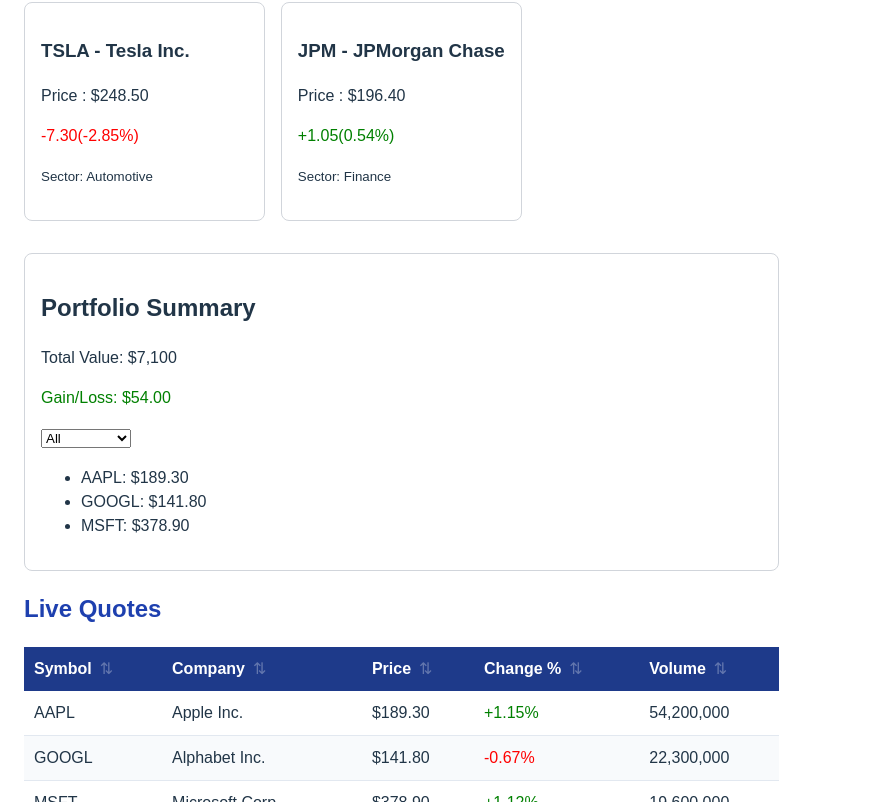
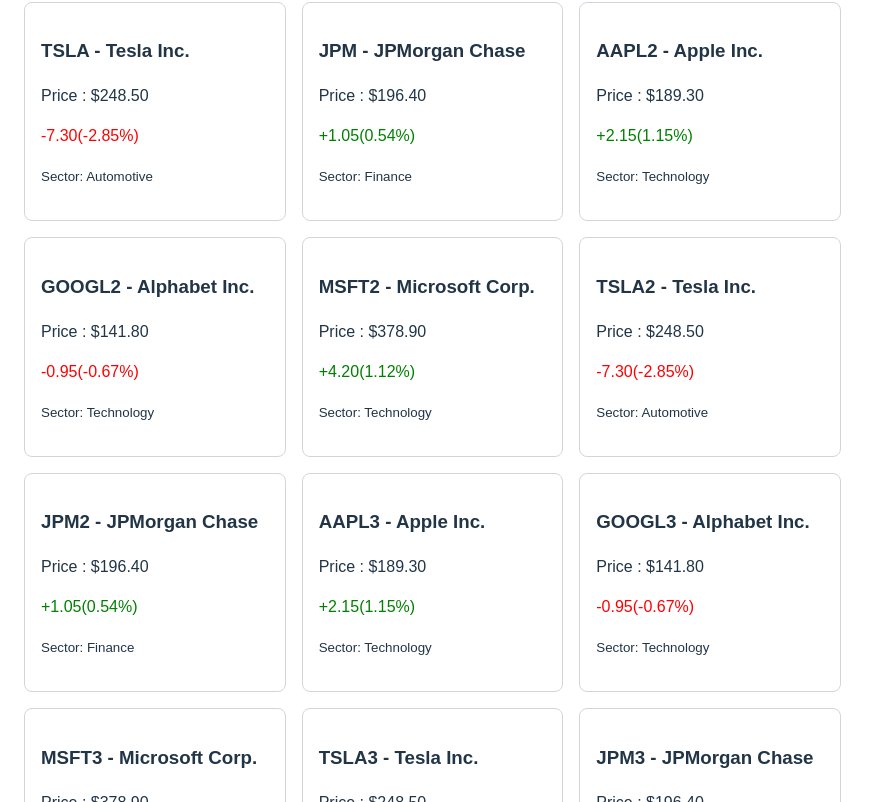
Before and after one commit to Adityaa112/week2day1, a React (Vite) app: page / in a window 1280 px wide. Shown: the part 438-1240 px from the top of the page, without its empty margins (0-880 px from the left). Built offline with nearby package versions, Linux system fonts and the light colour scheme.

Commit message:
UseVirtualList, LiveQuotesFeature

```diff
--- a/src/App.tsx
+++ b/src/App.tsx
@@ -13,6 +13,7 @@
 import DataTable from './components/DataTable';
 import TradeForm from './components/TradeForm';
 import TradeFeature from './features/trades/TradeFeature'; // NEW
+import LiveQuotesFeature from './features/quotes/LiveQuotesFeature'; // NEW
 
 function App() {
   const [selectedStock, setSelectedStock] = useState<Stock | null>(null);
@@ -61,28 +62,13 @@
 
       <PortfolioSummary availableStocks={stocks} />
 
-      {/* Live Quotes Table - Sorting enabled on Price and Change */}
-      <h2 style={{ color: '#1E40AF' }}>Live Quotes</h2>
-      <DataTable<Stock>
-        data={filteredStocks}
-        rowKey='id'
-        onRowClick={setSelectedStock}
-        emptyMessage='No stocks match your search.'
-        columns={[
-          { key: 'symbol', header: 'Symbol', sortable: true },
-          { key: 'name', header: 'Company', sortable: true },
-          { key: 'price', header: 'Price', sortable: true,
-            render: v => `$${Number(v).toFixed(2)}` },
-          { key: 'changePct', header: 'Change %', sortable: true,
-            render: v => {
-              const n = Number(v);
-              return <span style={{ color: n >= 0 ? 'green' : 'red' }}>
-                {n >= 0 ? '+' : ''}{n.toFixed(2)}%
-              </span>;
-            }},
-          { key: 'volume', header: 'Volume', sortable: true,
-            render: v => Number(v).toLocaleString() },
-        ]}
+      {/* Live Quotes Feature with Virtual List */}
+      <LiveQuotesFeature
+        stocks={filteredStocks}
+        selectedStock={selectedStock}
+        onSelectStock={setSelectedStock}
+        onSearch={setSearchQuery}
+        onFilterChange={setSectorFilter}
       />
 
       {/* Trade History Feature with Infinite Scroll */}
--- a/src/data/stockData.ts
+++ b/src/data/stockData.ts
@@ -30,6 +30,37 @@
         price: 196.40, change: 1.05, changePct: 0.54,
         volume: 8_900_000, marketCap: 568_000_000_000, sector: 'Finance'
     },
+    // Duplicated stocks for virtualization demo
+    ...Array.from({ length: 45 }, (_, i) => {
+        const base = [
+            {
+                name: 'Apple Inc.', price: 189.30, change: 2.15, changePct: 1.15,
+                volume: 54_200_000, marketCap: 2_950_000_000_000, sector: 'Technology'
+            },
+            {
+                name: 'Alphabet Inc.', price: 141.80, change: -0.95, changePct: -0.67,
+                volume: 22_300_000, marketCap: 1_770_000_000_000, sector: 'Technology'
+            },
+            {
+                name: 'Microsoft Corp.', price: 378.90, change: 4.20, changePct: 1.12,
+                volume: 19_600_000, marketCap: 2_810_000_000_000, sector: 'Technology'
+            },
+            {
+                name: 'Tesla Inc.', price: 248.50, change: -7.30, changePct: -2.85,
+                volume: 98_700_000, marketCap: 791_000_000_000, sector: 'Automotive'
+            },
+            {
+                name: 'JPMorgan Chase', price: 196.40, change: 1.05, changePct: 0.54,
+                volume: 8_900_000, marketCap: 568_000_000_000, sector: 'Finance'
+            }
+        ];
+        const idx = i % 5;
+        return {
+            id: `stock${6 + i}`,
+            symbol: `${['AAPL', 'GOOGL', 'MSFT', 'TSLA', 'JPM'][idx]}${2 + Math.floor(i / 5)}`,
+            ...base[idx]
+        };
+    })
 ];
 
 export const trades: Trade[] = [
--- /dev/null
+++ b/src/features/quotes/LiveQuotesFeature.tsx
@@ -0,0 +1,114 @@
+import React from 'react';
+import type { Stock }        from '../../types/stock.types';
+import StockCard        from '../../components/StockCard';
+import SearchBar        from '../../components/SearchBar';
+import useVirtualList   from '../../hooks/useVirtualList'; // NEW
+
+const ROW_HEIGHT       = 44;                        // NEW
+const VISIBLE_ROWS     = 12;                        // NEW
+const CONTAINER_HEIGHT = ROW_HEIGHT * VISIBLE_ROWS; // NEW
+
+interface LiveQuotesFeatureProps {
+  stocks:         Stock[];
+  selectedStock:  Stock | null;
+  onSelectStock:  (stock: Stock) => void;
+  onSearch:       (query: string) => void;
+  onFilterChange: (sector: string) => void;
+}
+
+const LiveQuotesFeature: React.FC<LiveQuotesFeatureProps> = ({
+  stocks, selectedStock, onSelectStock, onSearch, onFilterChange,
+}) => {
+
+  // NEW: call the hook
+  const result       = useVirtualList(stocks, { rowHeight: ROW_HEIGHT, visibleRows: VISIBLE_ROWS, overScan: 3 });
+  const visibleItems = result.visibleItems;
+  const containerRef = result.containerRef;
+  const spacerAbove  = result.spacerAbove;
+  const spacerBelow  = result.spacerBelow;
+  const startIndex   = result.startIndex;
+
+  return (
+    <>
+      {/* SearchBar — unchanged */}
+      <SearchBar onSearch={onSearch} onFilterChange={onFilterChange}
+        placeholder="Search by symbol or name..." />
+
+      {/* StockCard grid — unchanged */}
+      <div style={{ display:'grid', gridTemplateColumns:'repeat(3,1fr)', gap:16, marginBottom:24 }}>
+        {stocks.map(function(stock) {
+          return (
+            <StockCard key={stock.id} stock={stock}
+              isSelected={selectedStock?.id === stock.id}
+              onSelect={onSelectStock} />
+          );
+        })}
+      </div>
+
+      <h2 style={{ color:'#1E40AF' }}>
+        Live Quotes
+        <span style={{ fontSize:14, fontWeight:'normal', color:'#6B7280', marginLeft:12 }}>
+          {visibleItems.length} of {stocks.length} rows in DOM
+        </span>
+      </h2>
+
+      {/* NEW: fixed-height scrollable container */}
+      <div ref={containerRef} style={{ height:CONTAINER_HEIGHT, overflowY:'auto',
+        border:'1px solid #E5E7EB', borderRadius:6 }}>
+
+        <table style={{ width:'100%', borderCollapse:'collapse' }}>
+          <thead style={{ position:'sticky', top:0, zIndex:1 }}>
+            <tr style={{ background:'#1E3A8A', color:'#fff' }}>
+              <th style={{ padding:'10px 8px', textAlign:'left' }}>Symbol</th>
+              <th style={{ padding:'10px 8px', textAlign:'left' }}>Company</th>
+              <th style={{ padding:'10px 8px', textAlign:'left' }}>Price</th>
+              <th style={{ padding:'10px 8px', textAlign:'left' }}>Change %</th>
+              <th style={{ padding:'10px 8px', textAlign:'left' }}>Volume</th>
+              <th style={{ padding:'10px 8px', textAlign:'left' }}>Sector</th>
+            </tr>
+          </thead>
+
+          <tbody>
+            {/* NEW: spacer above */}
+            {spacerAbove > 0 && (
+              <tr><td colSpan={6} style={{ height:spacerAbove, padding:0 }} /></tr>
+            )}
+
+            {/* NEW: only the visible rows */}
+            {visibleItems.map(function(stock, indexInSlice) {
+              const actualRowNumber = startIndex + indexInSlice;
+              const background      = actualRowNumber % 2 === 0 ? '#ffffff' : '#F8FAFC';
+              const isPositive      = stock.changePct >= 0;
+              const changeColour    = isPositive ? '#166534' : '#991B1B';
+              const changePrefix    = isPositive ? '+' : '';
+              return (
+                <tr key={stock.id} onClick={function() { onSelectStock(stock); }}
+                  style={{ height:ROW_HEIGHT, background, cursor:'pointer', borderBottom:'1px solid #E5E7EB' }}>
+                  <td style={{ padding:'0 8px', fontSize:14, fontWeight:'bold' }}>{stock.symbol}</td>
+                  <td style={{ padding:'0 8px', fontSize:14 }}>{stock.name}</td>
+                  <td style={{ padding:'0 8px', fontSize:14 }}>${stock.price.toFixed(2)}</td>
+                  <td style={{ padding:'0 8px', fontSize:14, color:changeColour, fontWeight:'bold' }}>
+                    {changePrefix}{stock.changePct.toFixed(2)}%
+                  </td>
+                  <td style={{ padding:'0 8px', fontSize:14 }}>{stock.volume.toLocaleString()}</td>
+                  <td style={{ padding:'0 8px', fontSize:14 }}>{stock.sector}</td>
+                </tr>
+              );
+            })}
+
+            {/* NEW: spacer below */}
+            {spacerBelow > 0 && (
+              <tr><td colSpan={6} style={{ height:spacerBelow, padding:0 }} /></tr>
+            )}
+          </tbody>
+        </table>
+      </div>
+
+      <p style={{ fontSize:13, color:'#9CA3AF', marginTop:6 }}>
+        {stocks.length} total — {visibleItems.length} rows in the browser right now
+      </p>
+    </>
+  );
+};
+
+export default LiveQuotesFeature;
--- /dev/null
+++ b/src/hooks/useVirtualList.ts
@@ -0,0 +1,47 @@
+import { useState, useEffect, useRef } from "react";
+
+interface VirtualListOptions {
+    rowHeight: number;
+    visibleRows: number;
+    overScan?: number;
+}
+
+function useVirtualList<T>(items: T[], options: VirtualListOptions) {
+
+    const rowHeight = options.rowHeight;
+    const visibleRows = options.visibleRows;
+    const overScan = options.overScan ?? 3;
+
+    const [scrollTop, setScrollTop] = useState(0);
+    const containerRef = useRef<HTMLDivElement>(null);
+
+    useEffect(function () {
+        const container = containerRef.current;
+        if (container == null) return;
+
+        function onScroll  () {
+            setScrollTop(container?.scrollTop as number);
+        }
+
+        container.addEventListener('scroll', onScroll);
+
+        return function () {
+            container.removeEventListener('scroll', onScroll);
+        };
+    }, []);
+
+    const firstRow = Math.floor(scrollTop / rowHeight);
+    const startIndex = Math.max(0, firstRow - overScan);
+    const endIndex = Math.min(items.length, firstRow + visibleRows + overScan);
+    const spacerAbove = startIndex * rowHeight;
+    const spacerBelow = (items.length - endIndex) * rowHeight;
+    return {
+        visibleItems: items.slice(startIndex, endIndex),
+        containerRef,
+        spacerAbove,
+        spacerBelow,
+        startIndex
+    };
+}
+
+export default useVirtualList;
```
Also changed, not shown: src/features/positions/PositionsFeature.tsx (added).
